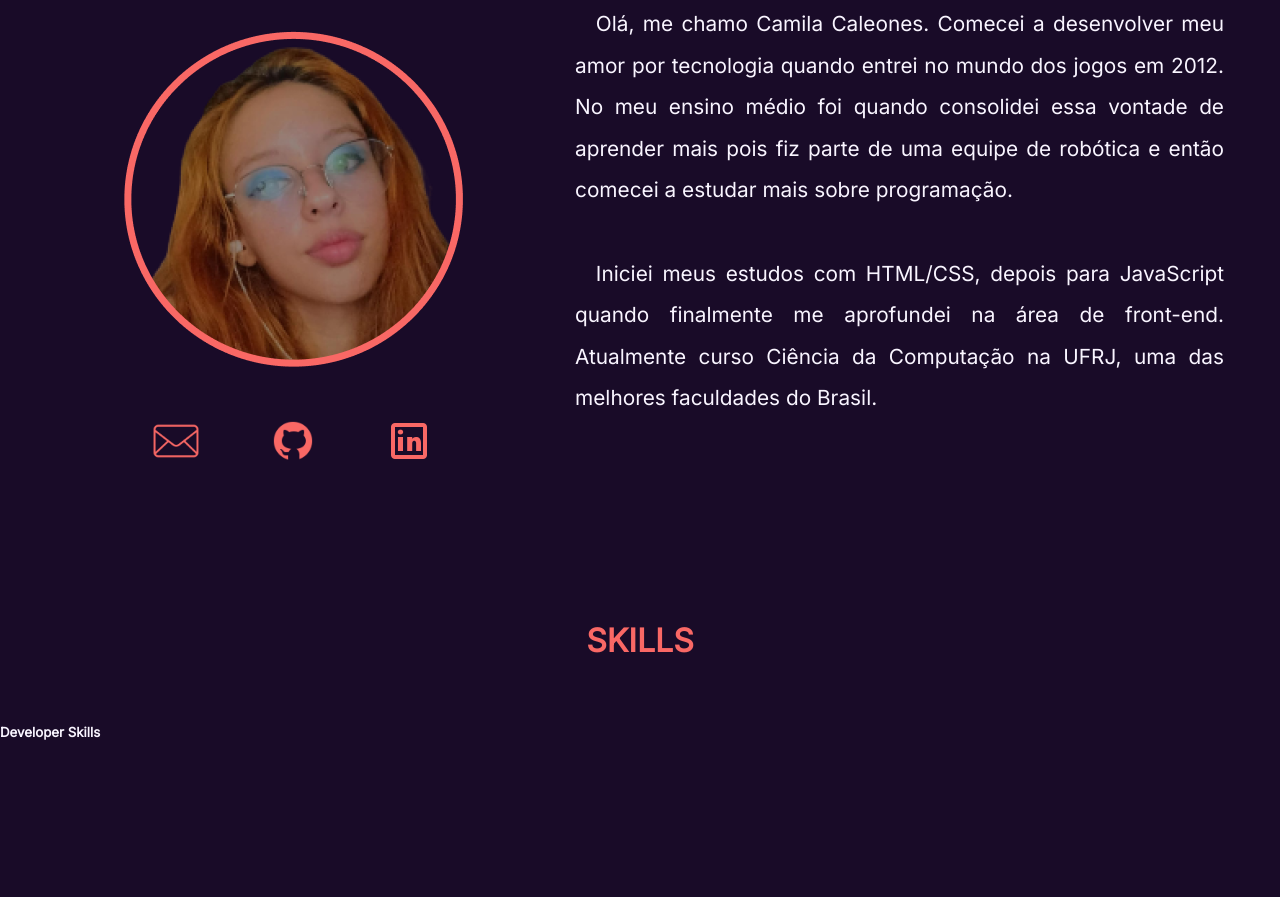
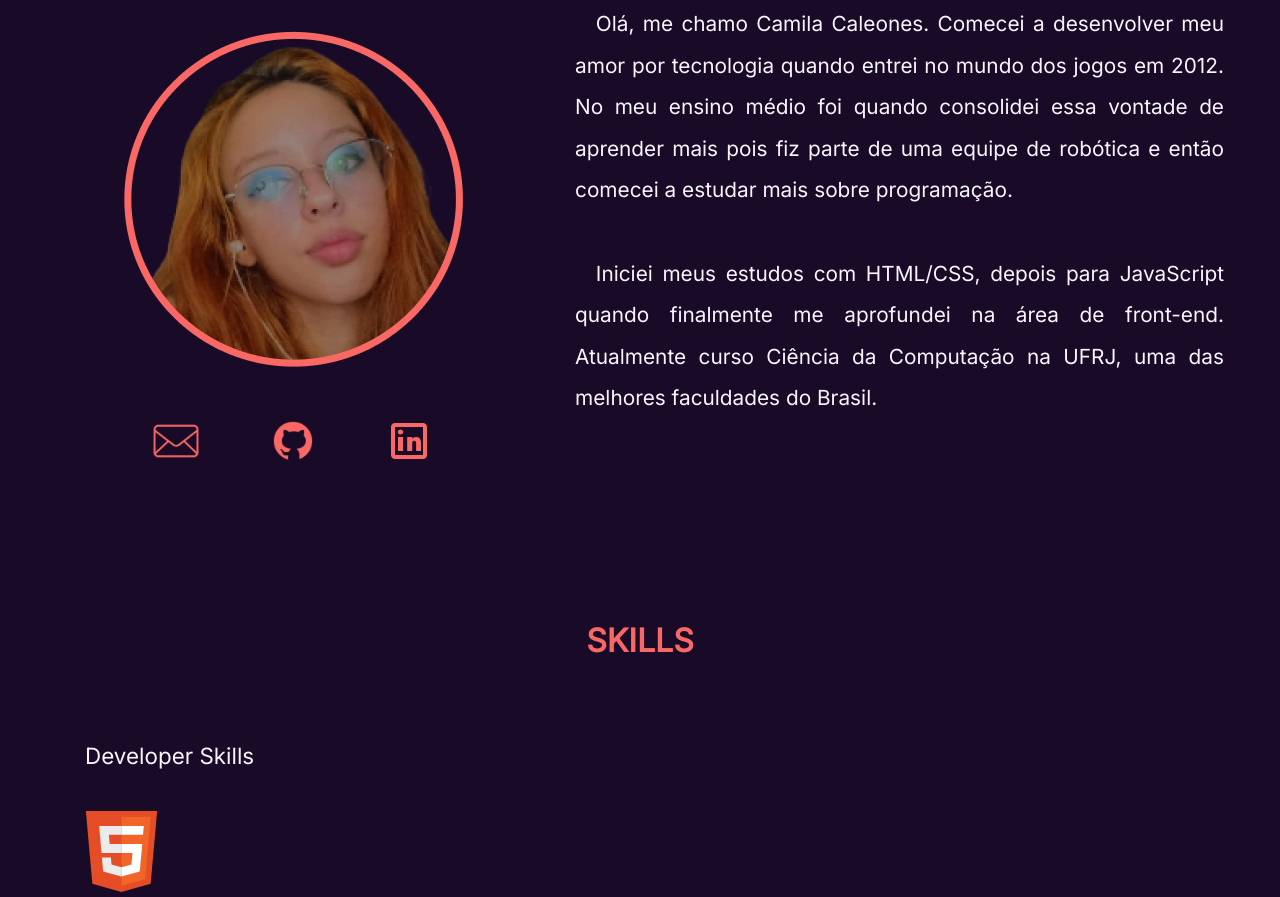
Before and after one commit to camiscf/camiscf_page, a plain HTML site: page index.html in a window 1280 px wide. Shown: the part 842-1739 px from the top of the page. Before the commit the page ends 1582 px from the top, so only its background shows below. Drawn offline with Linux system fonts and the light colour scheme.

Commit message:
:globe_with_meridians: Developer page

```diff
--- a/index.html
+++ b/index.html
@@ -51,8 +51,8 @@
 
     <section>
         <h3 class="title-main">SKILLS</h3>
-        <h5 class="title-sub">Developer Skills</h5>
-
+        <h4 class="title-sub">Developer Skills</h4>
+        <img class="skills-icon" src="assets/html5-original.svg" alt="" srcset="">
     </section>
 
 </body>
--- a/style.css
+++ b/style.css
@@ -131,3 +131,19 @@ section p{
     margin: 1.3em 9em;
     transform: translateY(-5em);
 }
+.title-sub{
+    display: flex;
+    align-items: flex-start;
+    justify-content: flex-start;
+    color: var(--text-color);
+    font-weight: lighter;
+    font-size: 1.4em;
+    padding: 0.8em;
+    margin: 1em 3em;
+}
+.skills-icon{
+    width: 5.2em;
+    height: 5.2em;
+    margin: 0em 5em;
+    margin-right: 4em;
+}
```
Also changed, not shown: assets/css3-original.svg (added).
